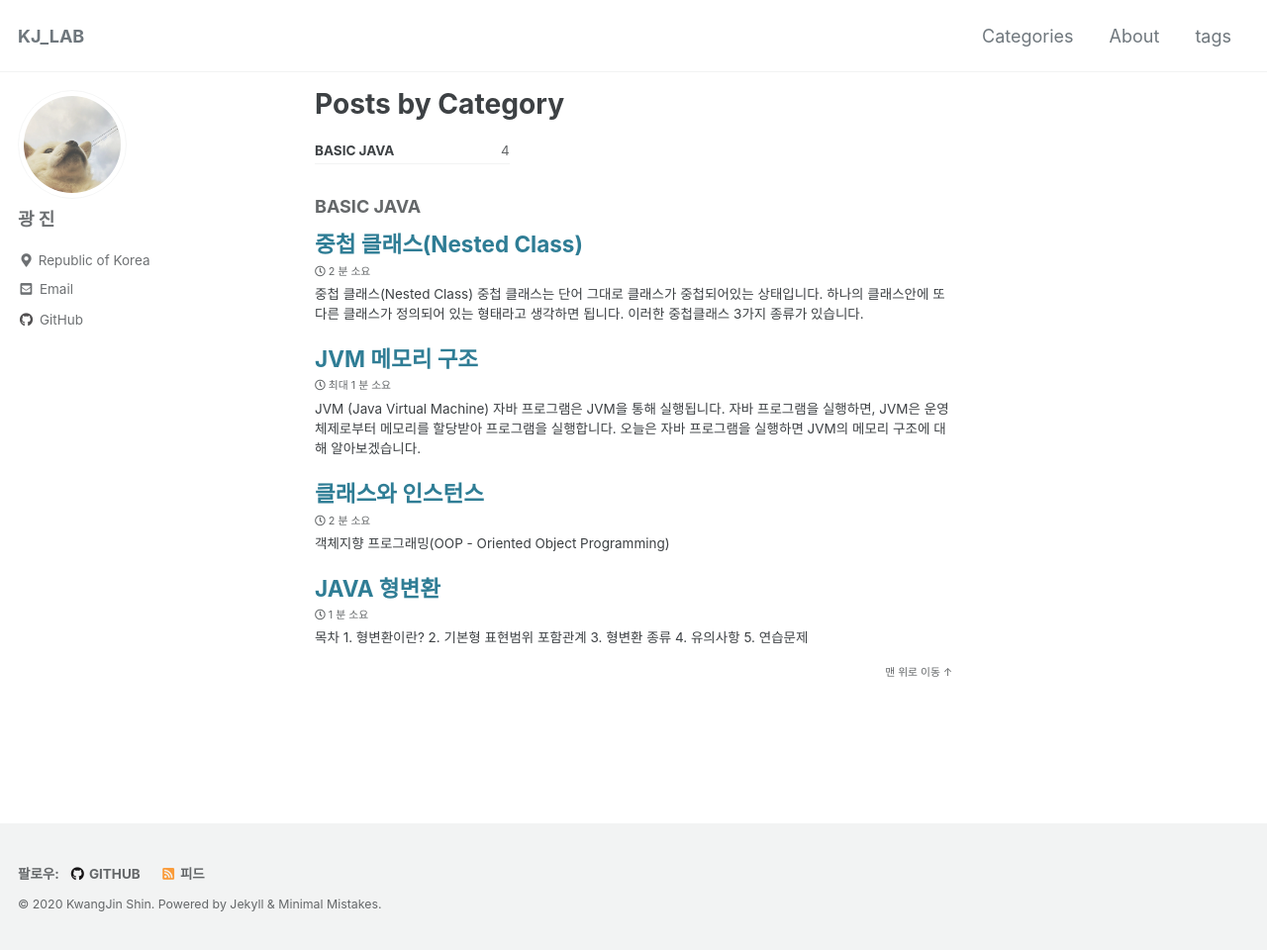
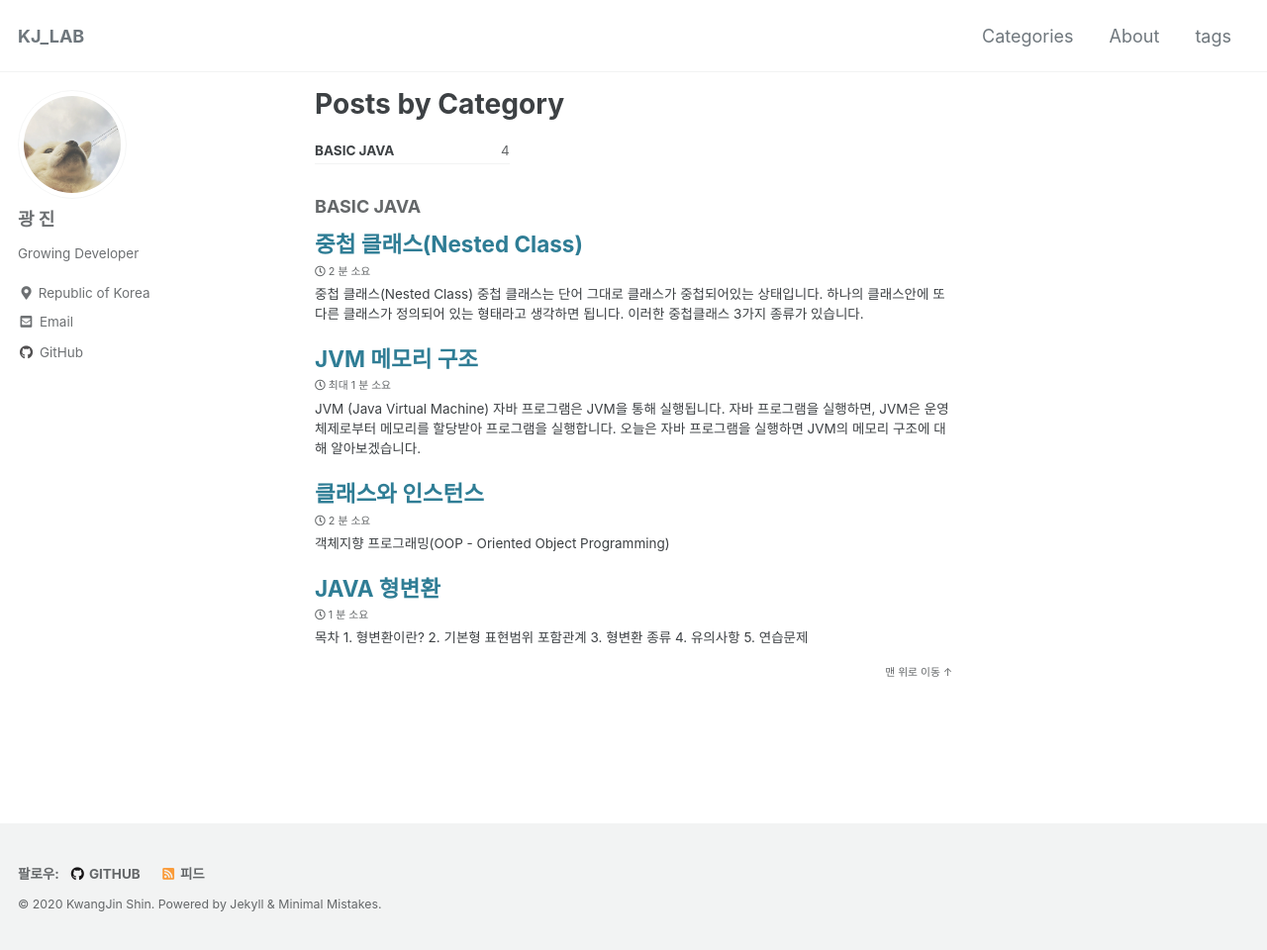
Before and after one commit to KOR-SHIN/KOR-SHIN.github.io, a Jekyll site: the page built from _pages/category-archive.md, in a window 1280 px wide and 960 px high. Shown: the whole window at 99% size. Built offline with Jekyll 4.4.1, drawn with Linux system fonts in a browser that asks for light colours; cached includes are drawn as plain includes.

Commit message:
Add teaser Image, modify _config.yml

```diff
--- a/_config.yml
+++ b/_config.yml
@@ -20,11 +20,11 @@ title                    : "KJ_LAB"
 title_separator          : "-"
 subtitle                 : # site tagline that appears below site title in masthead
 name                     : "KwangJin Shin"
-description              : ""
+description              : "Growing Developer"
 url                      : "https://kor-shin.github.io"
 baseurl                  : ""
 repository               : "kor-shin/kor-shin.github.io"
-teaser                   : "/assets/images/avatar.jpg" # path of fallback teaser image, e.g. "/assets/images/500x300.png"
+teaser                   : "/assets/images/teaser.jpg" # path of fallback teaser image, e.g. "/assets/images/500x300.png"
 logo                     : # path of logo image to display in the masthead, e.g. "/assets/images/88x88.png"
 masthead_title           : # overrides the website title displayed in the masthead, use " " for no title
 # breadcrumbs            : false # true, false (default)
@@ -95,7 +95,7 @@ analytics:
 author:
   name             : "광  진"
   avatar           : "/assets/images/avatar.jpg"
-  bio              : ""
+  bio              : "Growing Developer"
   location         : "Republic of Korea"
   email            :
   links:
```
Also changed, not shown: assets/images/teaser.jpg (added).
